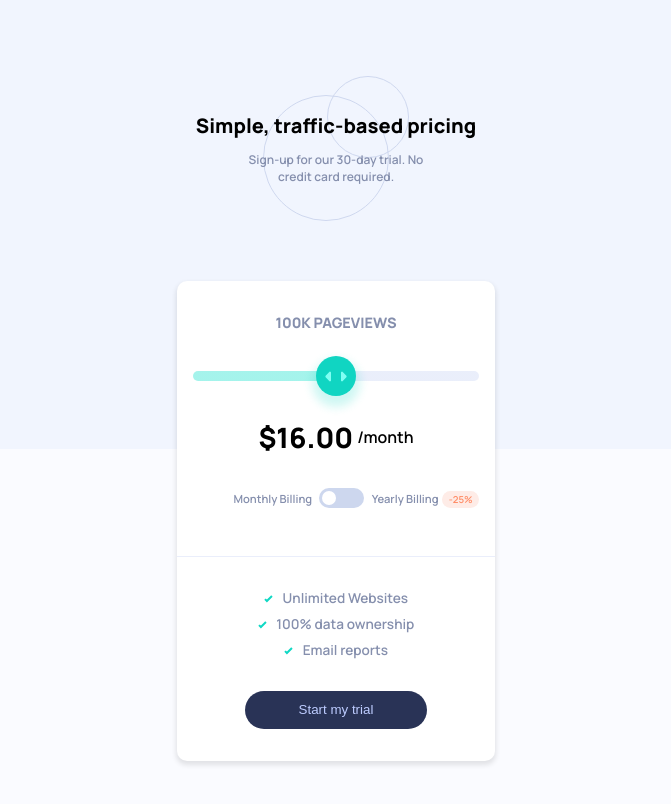
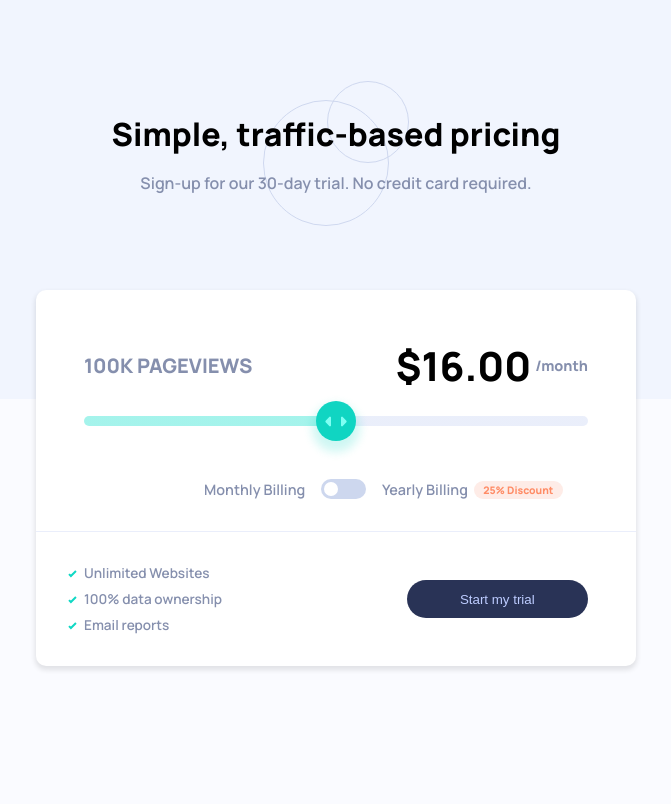
Before and after one commit to seigfred0/project-21, a plain HTML site: page index.html in a window 1280 px wide. Shown: the whole page, without its empty margins (304-975 px from the left). Drawn offline with Linux system fonts and the light colour scheme.

Commit message:
Finished

```diff
--- a/app.js
+++ b/app.js
@@ -5,8 +5,12 @@ let slider = document.getElementById('price-slider');
 
 let pageView = document.getElementById('pageview');
 let pricePerMonth = document.getElementById('price');
+let pricePerMonth2 = document.getElementById('price2');
+
 
 let billingToggle = document.getElementById('billing-toggle');
+let toggleColor = document.querySelector('.toggle-slider');
+
 let isYearly = false;
 
 slider.addEventListener('input', function() {
@@ -27,8 +31,10 @@ slider.addEventListener('input', function() {
 billingToggle.addEventListener("change", function () {
     if (isYearly == false) {
       isYearly = true;
+      toggleColor.style.background = 'hsl(174, 77%, 50%)';
     } else {
       isYearly = false;
+      toggleColor.style.background = 'hsl(223, 50%, 87%)';
     }
     updateValue();
 });
@@ -36,8 +42,12 @@ billingToggle.addEventListener("change", function () {
 function updateValue() {
     if (isYearly) {
       pricePerMonth.innerHTML = perMonthData[slider.value] * 0.75;
+      pricePerMonth2.innerHTML = perMonthData[slider.value] * 0.75;
+
     } else {
       pricePerMonth.innerHTML = perMonthData[slider.value];
+      pricePerMonth2.innerHTML = perMonthData[slider.value];
+
     }
 }
 
--- a/index.html
+++ b/index.html
@@ -19,15 +19,20 @@
     <main>
       <div class="top">
         <div class="top-pageviews">
-          <p><span id="pageview">100K</span> PAGEVIEWS</p>
+          <p class="edit"><span id="pageview">100K</span> PAGEVIEWS</p>
+
+          <div class="top-price price2">
+            <p class="emphasize">$<span id="price">16</span>.00</p>
+            <p>/month</p>
+          </div>
         </div>
 
         <div class="top-slider">
           <input type="range" id="price-slider" min="0" max="4" value="2">
         </div>
 
-        <div class="top-price">
-          <p class="emphasize">$<span id="price">16</span>.00</p>
+        <div class="top-price price1">
+          <p class="emphasize">$<span id="price2">16</span>.00</p>
           <p>/month</p>
         </div>
 
@@ -41,7 +46,7 @@
             <p>Yearly Billing</p>
           </div>
           <p class="discount desktop-view">25% Discount</p>
-          <p class="discount">-25%</p>
+          <p class="discount mobile-view">-25%</p>
         </div>
       </div>
 
--- a/style.css
+++ b/style.css
@@ -42,6 +42,15 @@ body {
     margin: 0 auto;
 }
 
+
+@media (min-width: 700px) {
+    .project-container {
+        max-width: 800px;
+    }
+}
+
+
+
 /* Header Section */
 header {
     text-align: center;
@@ -63,8 +72,9 @@ header p {
     padding: 0 8em;
 }
 
+
+
 /* Main Component */
-
 main {
     margin: 1em auto 3em auto;
     background-color: var(--pricingBackground);
@@ -186,7 +196,6 @@ input#price-slider::-webkit-slider-thumb:hover {
         /* justify-content: center; */
 
     }
-
 }
 
 
@@ -262,9 +271,9 @@ hr {
     list-style-image: url(images/icon-check.svg);
     list-style-position: inside;
 
+
     color: var(--text);
     font-size: 0.85em;
-
 }
 
 .bottom ul {
@@ -289,64 +298,129 @@ hr {
     color: var(--pricingBackground);
 }
 
-
-
-
-
-
-
+.price2 {
+    display: none;
+}
 
 
 .desktop-view {
     display: none;
 }
 
-/*
-* {
-    margin: 0;
-    padding: 0;
-    box-sizing: border-box;
+/* Responsive */
+
+@media (min-width: 700px) {
+    header h1 {
+        font-size: 2rem;
+    }
+
+    header p {
+        font-size: 1rem;
+    }
+
+
+    main {
+        max-width: 600px;
     }
 
     body {
-    font-family: var(--font);
-    background-color: var(--mainBackground);
+        background-size: contain;
     }
 
 
-.container {
-    max-width: 375px;
-    margin: 0 auto;
+    .top,
+    .bottom {
+        padding-left: 3em;
+        padding-right: 3em;
     }
 
-header {
-    font-size: 15px;
-    text-align: center;
+    .top {
+        padding-top: 3em;
+    }
 
-    margin: 3em 0;
-    position: relative;
-    padding-top: 4em;
-    padding-bottom: 4em;
+    .bottom {
+        display: flex;
+        flex-direction: row;
+        justify-content: space-between;
+        /* gap: 2em;
+        align-items: center; */
 
-    max-width: 375px;
-    margin: 0 auto;
+        /* margin-top: -1.5em; */
+    }
+
+    .bottom ul li {
+        list-style-position: outside;
+        text-align: left;
+    }
+
+    .top-pageviews {
+        display: flex;
+        align-items: center;
+        justify-content: space-between;
+    }
+
+    .price1 {
+        display: none;
+    }
+
+    .price2 {
+        display: flex;
+    }
+
+    .price2 .emphasize {
+        color: black;
+        font-size: 2.5rem;
+    }
+
+    .top-pageviews .edit {
+        font-size: 1.25rem;
+    }
+
+    .top-price {
+        gap: 0.25em;
+        margin: 0em 0;
+    }
+
+    .top-slider {
+        margin: 1em 0 3em 0;
+    }
+
+    /* Top Billing */
+    .top-billing .top-billing_main {
+        font-size: 0.9rem;
+        gap: 1.1em;
+
     }
 
 
-header img {
-    position: absolute;
-    top: 25px;
-    left: 125px;
+    /* Discount */
+    .top-billing {
+        max-width: 90%;
+        margin: 0 auto;
+        position: relative;
+
+         /* margin-right: 3em; */
     }
 
-main {
-    background-color: var(--pricingBackground);
-    height: 75vh;
-    width: 85%;
+    .discount {
+        font-size: 0.65rem;
+        font-weight: bold;
+        position: absolute;
+        align-self: center;
 
-    box-shadow: 0 0 10px rgba(0, 0, 0, 0.1);
-    border-radius: 8px;
+        padding: 0.2em 0.90em;
+        border-radius: 15px;
 
-    margin: 2em auto;
+        margin-left: 3em;
     }
-*/
+
+    .desktop-view {
+        display: flex;
+    }
+
+    .mobile-view {
+        display: none;
+    }
+
+
+}
```
Lines whose indentation alone changed are shown as unchanged.
